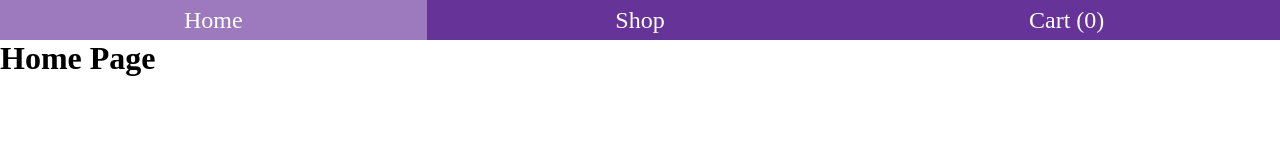
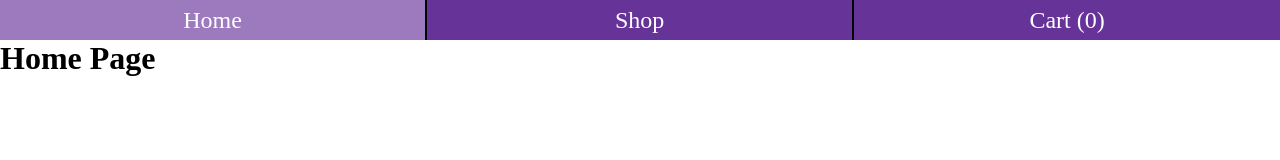
Before and after one commit to BelakJG/shoppingCart, a React (Vite) app: page / in a window 1280 px wide. Shown: the top 160 px of the page. Built offline with nearby package versions, Linux system fonts and the light colour scheme; no server answers.

Commit message:
Added some styling to nav bar

```diff
--- a/src/styles/root.css
+++ b/src/styles/root.css
@@ -7,8 +7,17 @@ nav a {
     text-decoration: none;
     height: 100%;
     width: 100%;
+    box-sizing: border-box;
+}
+
+nav a:not(:last-child) {
+    border-right: 2px solid black;
 }
 
 nav a:hover {
     background-color: color-mix(in srgb, rebeccapurple, white 35%);
 }
+
+nav a:active {
+    background-color: color-mix(in srgb, rebeccapurple, white 15%);
+}
```
